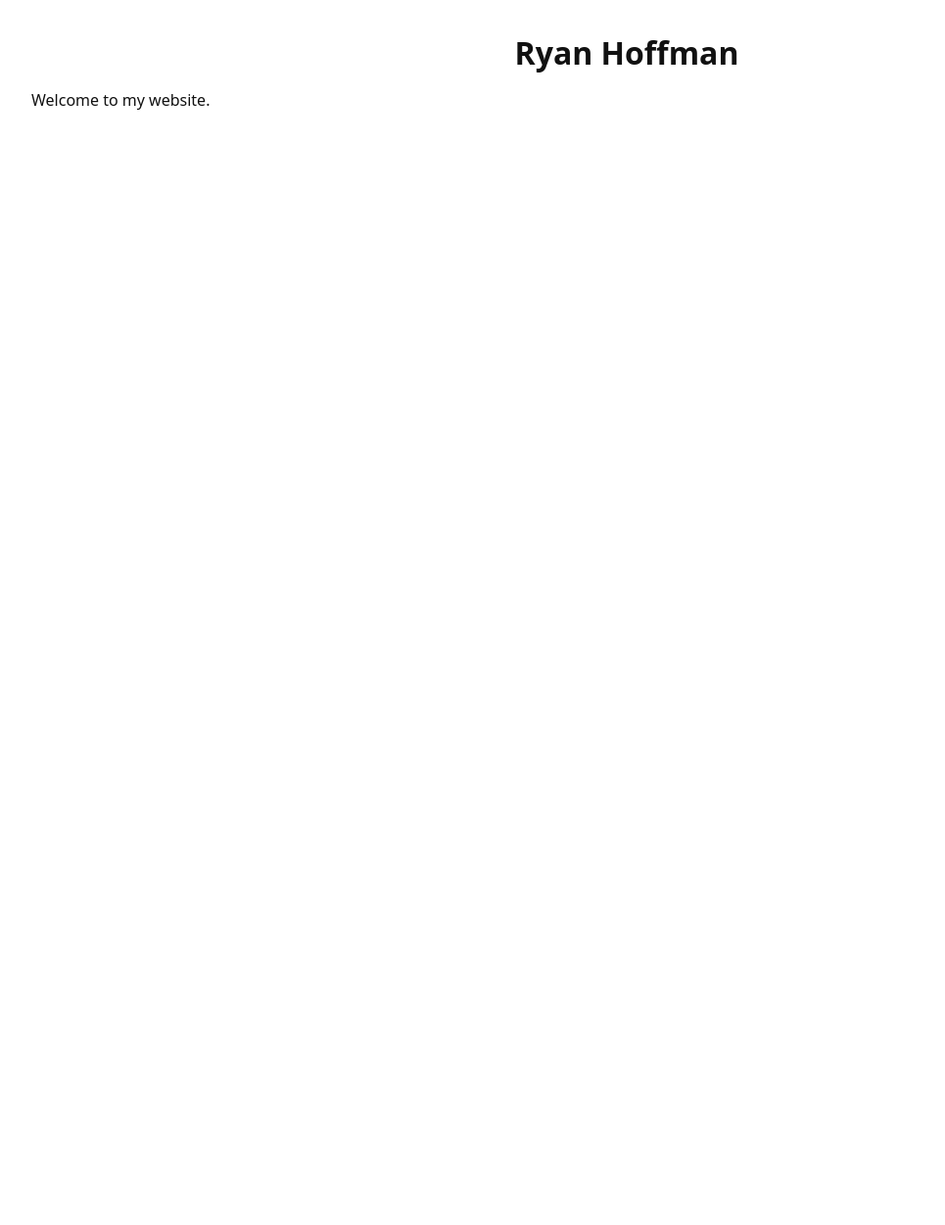
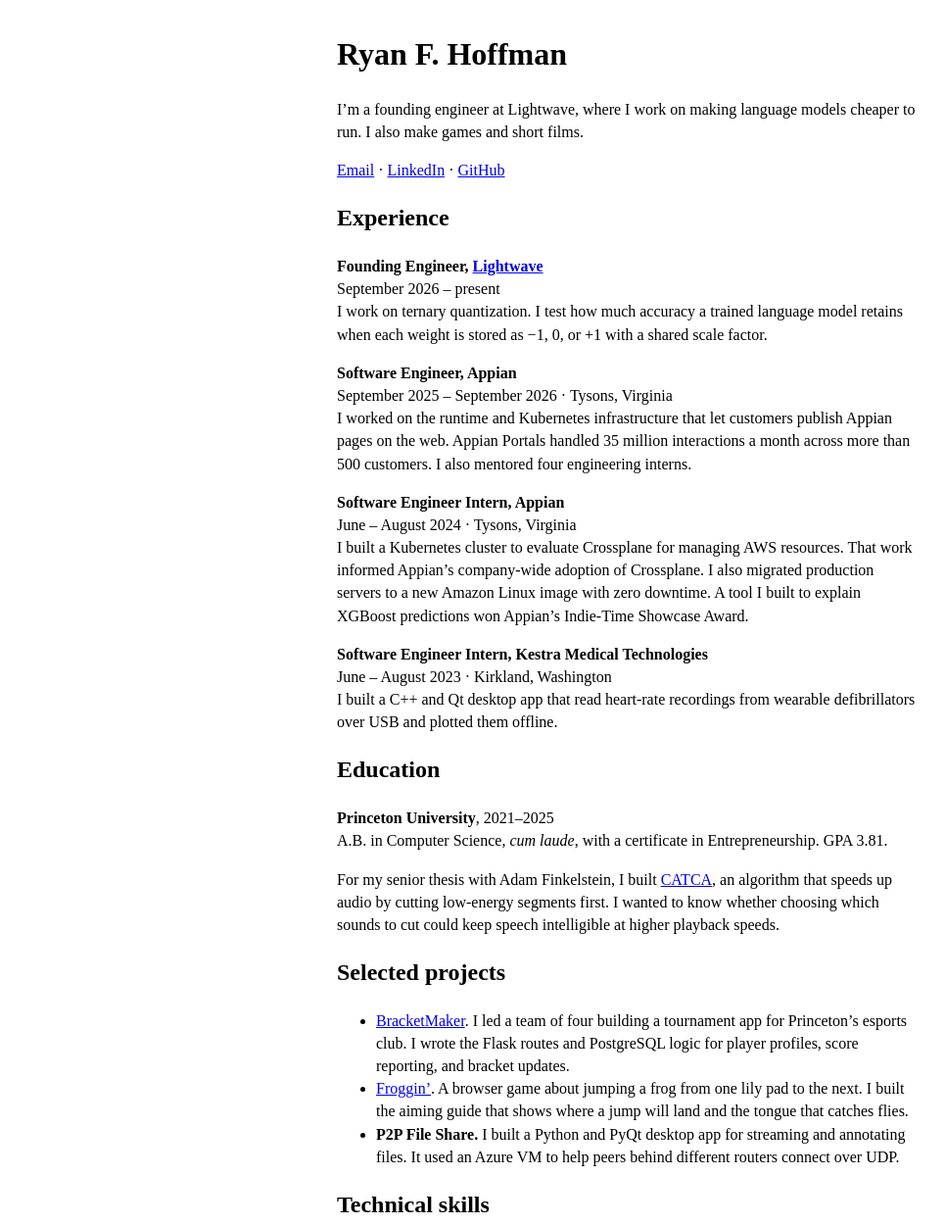
Before and after one commit to ryanfhoffman/ryanfhoffman.github.io, a plain HTML site: page index.html in a window 1280 px wide. Shown: the top 1250 px of the page at 98% size, without its empty margins (0-965 px from the left). Before the commit the page ends 800 px from the top, so only its background shows below. Drawn offline with Linux system fonts and the light colour scheme.

Commit message:
Replace the welcome page with a plain HTML résumé

```diff
--- a/index.html
+++ b/index.html
@@ -3,23 +3,66 @@
 <head>
   <meta charset="utf-8">
   <meta name="viewport" content="width=device-width, initial-scale=1">
-  <title>Ryan Hoffman</title>
+  <title>Ryan F. Hoffman</title>
+  <meta name="description" content="Ryan F. Hoffman, founding engineer at Lightwave. Work, education, and selected projects.">
   <style>
     body {
-      margin: 0;
-      padding: 2rem;
-      font-family: system-ui, -apple-system, sans-serif;
-      color: #111;
-      background: #fff;
-    }
-    h1 {
-      margin: 0;
-      text-align: center;
+      max-width: 74ch;
+      margin: 2rem auto;
+      padding: 0 1rem;
+      line-height: 1.45;
     }
   </style>
 </head>
 <body>
-  <h1>Ryan Hoffman</h1>
-  <p>Welcome to my website.</p>
+  <main>
+    <h1>Ryan F. Hoffman</h1>
+    <p>I’m a founding engineer at Lightwave, where I work on making language models cheaper to run. I also make games and short films.</p>
+    <p>
+      <a href="mailto:ryanfhoffman@gmail.com">Email</a> ·
+      <a href="https://www.linkedin.com/in/ryan-hoffman-789b8b127/">LinkedIn</a> ·
+      <a href="https://github.com/ryanfhoffman">GitHub</a>
+    </p>
+
+    <h2>Experience</h2>
+    <p><strong>Founding Engineer, <a href="https://lightwave.ai/team">Lightwave</a></strong><br>
+      September 2026 – present<br>
+      I work on ternary quantization. I test how much accuracy a trained language model retains when each weight is stored as −1, 0, or +1 with a shared scale factor.
+    </p>
+    <p><strong>Software Engineer, Appian</strong><br>
+      September 2025 – September 2026 · Tysons, Virginia<br>
+      I worked on the runtime and Kubernetes infrastructure that let customers publish Appian pages on the web. Appian Portals handled 35 million interactions a month across more than 500 customers. I also mentored four engineering interns.
+    </p>
+    <p><strong>Software Engineer Intern, Appian</strong><br>
+      June – August 2024 · Tysons, Virginia<br>
+      I built a Kubernetes cluster to evaluate Crossplane for managing AWS resources. That work informed Appian’s company-wide adoption of Crossplane. I also migrated production servers to a new Amazon Linux image with zero downtime. A tool I built to explain XGBoost predictions won Appian’s Indie-Time Showcase Award.
+    </p>
+    <p><strong>Software Engineer Intern, Kestra Medical Technologies</strong><br>
+      June – August 2023 · Kirkland, Washington<br>
+      I built a C++ and Qt desktop app that read heart-rate recordings from wearable defibrillators over USB and plotted them offline.
+    </p>
+
+    <h2>Education</h2>
+    <p><strong>Princeton University</strong>, 2021–2025<br>
+      A.B. in Computer Science, <i>cum laude</i>, with a certificate in Entrepreneurship. GPA 3.81.
+    </p>
+    <p>For my senior thesis with Adam Finkelstein, I built <a href="https://theses-dissertations.princeton.edu/handle/88435/dsp01jq085p46d">CATCA</a>,
+      an algorithm that speeds up audio by cutting low-energy segments first. I wanted to know whether choosing which sounds to cut could keep speech intelligible at higher playback speeds.
+    </p>
+
+    <h2>Selected projects</h2>
+    <ul>
+      <li><a href="https://github.com/niconee55/BracketMaker">BracketMaker</a>. I led a team of four building a tournament app for Princeton’s esports club. I wrote the Flask routes and PostgreSQL logic for player profiles, score reporting, and bracket updates.</li>
+      <li><a href="https://niconee55.github.io/Froggin/">Froggin’</a>. A browser game about jumping a frog from one lily pad to the next. I built the aiming guide that shows where a jump will land and the tongue that catches flies.</li>
+      <li><strong>P2P File Share.</strong> I built a Python and PyQt desktop app for streaming and annotating files. It used an Azure VM to help peers behind different routers connect over UDP.</li>
+    </ul>
+
+    <h2>Technical skills</h2>
+    <p>Python, Java, C, C++, JavaScript, and SQL. For machine learning I use PyTorch and NumPy. My infrastructure work has included AWS, Kubernetes, Helm, Terraform, and GitLab CI/CD.</p>
+
+    <h2>Outside of engineering</h2>
+    <p>At Princeton Pictures I wrote, directed, and edited <i>Rat Boys</i> and <i>Dorm Dinner</i>. I led a crew of more than 20, and more than 500 people attended the premieres.</p>
+    <p>I’ve fostered more than 70 kittens. I also used to speedrun <i>Destiny 2</i> and held a world number-one ranking in 2019.</p>
+  </main>
 </body>
 </html>
```
